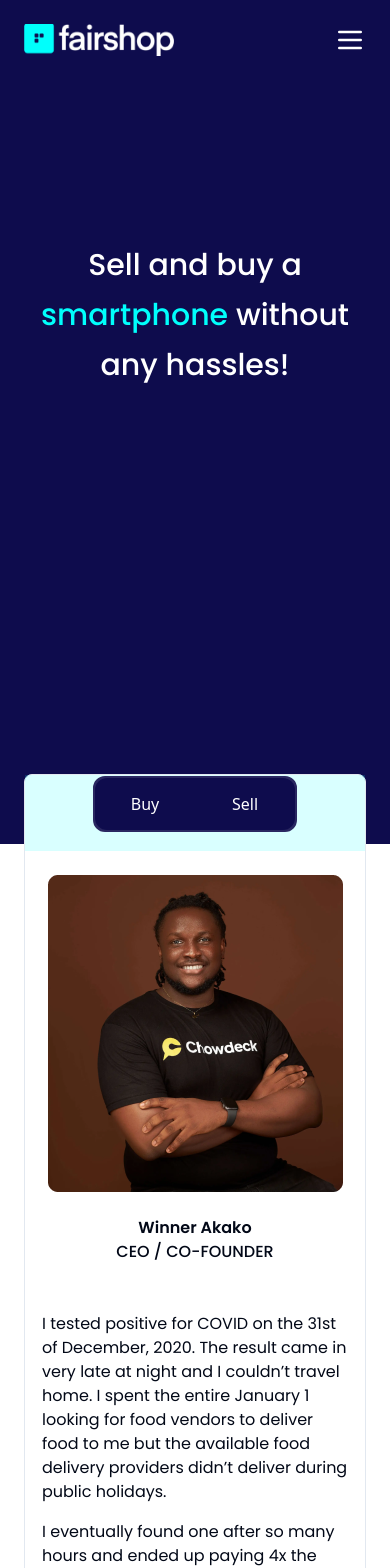
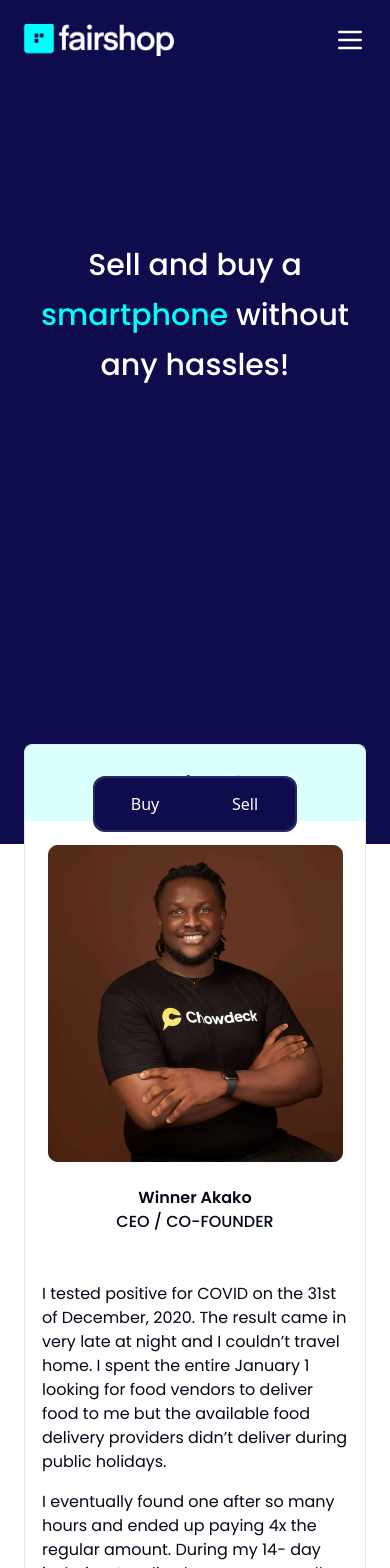
Before and after one commit to carissaayo/fs-landingpage, a React (Vite) app: page /about-us in a window 390 px wide. Shown: the top 1568 px of the page. Built offline with nearby package versions, Linux system fonts and the light colour scheme.

Commit message:
another one1

```diff
--- a/src/components/AboutComponents/User.jsx
+++ b/src/components/AboutComponents/User.jsx
@@ -2,7 +2,7 @@ import userImg from "../../assets/images/user.png";
 const User = () => {
   return (
     <section className="relative w-full  px-6 md:px-32 min-h-[1100px]  md:min-h-[500px]  mb-10">
-      <div className="relative bg-white  rounded-lg flex flex-col md:flex-row justify-between items-start mt-[-70px]  w- border pb-8 ">
+      <div className="relative bg-white  rounded-lg flex flex-col md:flex-row justify-between items-start mt-[-100px] md:mt-[-70px]  w- border pb-8 ">
         {/* About */}
         <div className=" w-full flex-[2] xl:flex-1  flex flex-col gap-6">
           <div className="bg-[#00FFFC] bg-opacity-15 py-6 px-2 flex items-center justify-center">
```
